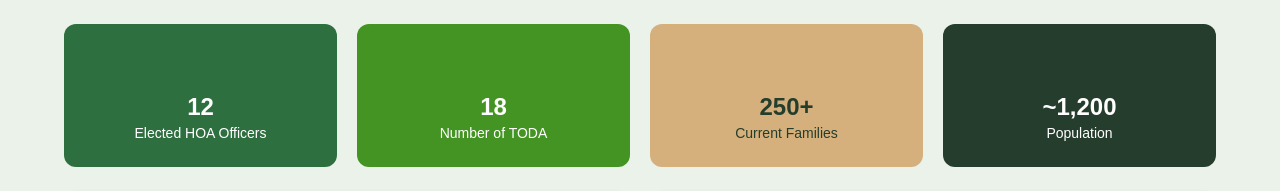
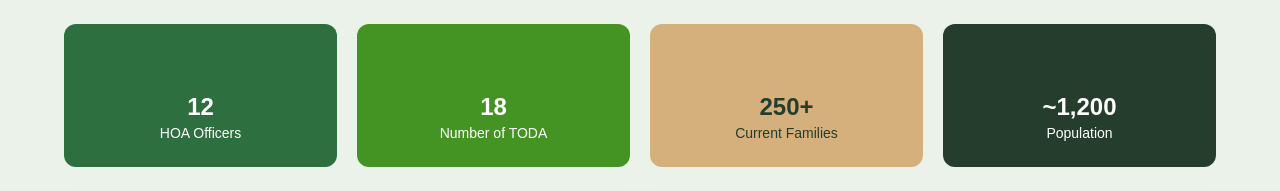
Before and after one commit to jcklyndr/Willowbend_Site, a React (Vite) app: page / in a window 1280 px wide. Shown: the part 1200-1391 px from the top of the page. Built offline with nearby package versions, Linux system fonts and the light colour scheme; some icons are missing; a web font is replaced by a local one.

Commit message:
updated information.

```diff
--- a/src/data/willowbendInfo.js
+++ b/src/data/willowbendInfo.js
@@ -12,7 +12,7 @@
   {
     icon: UserGroupIcon,
     value: "12",
-    label: "Elected HOA Officers",
+    label: "HOA Officers",
     bgClass: "bg-primary",
     textClass: "text-white",
   },
```
